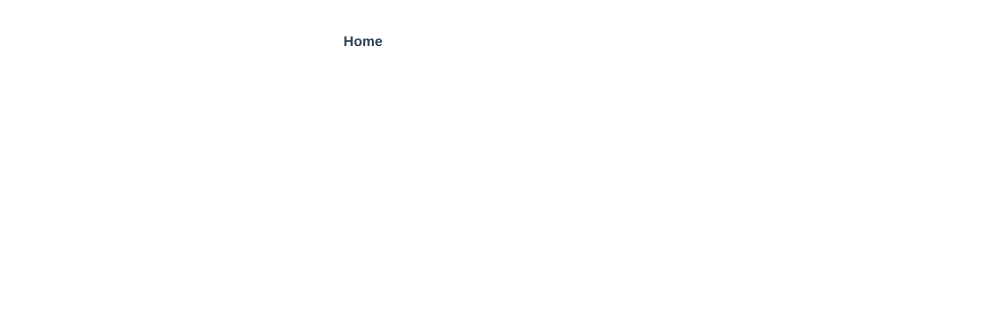
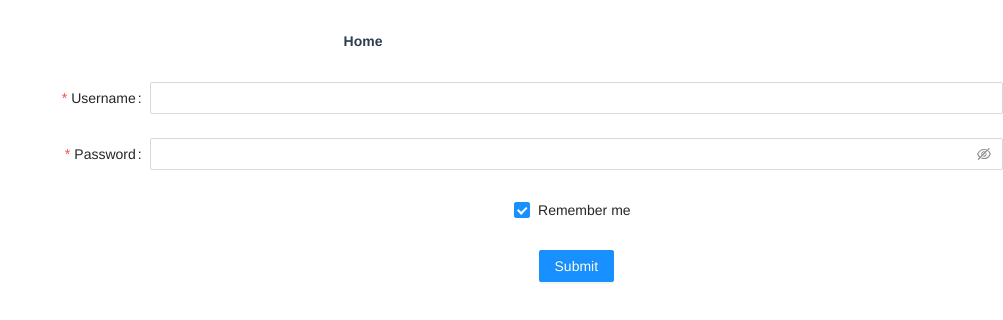
Before and after one commit to monpro/TicketEase, a Vue app in the folder web/: page /login in a window 1280 px wide. Before the commit this address had no page. Shown: the top 320 px of the page, without its empty margins (277-1280 px from the left). Built offline with nearby package versions, Linux system fonts and the light colour scheme.

Commit message:
add a LoginView component

```diff
--- a/web/src/router/index.js
+++ b/web/src/router/index.js
@@ -7,6 +7,10 @@
     name: "home",
     component: HomeView,
   },
+  {
+    path: "/login",
+    component: () => import("../views/LoginView.vue"),
+  },
 ];
 
 const router = createRouter({
--- /dev/null
+++ b/web/src/views/LoginView.vue
@@ -0,0 +1,61 @@
+<template>
+  <a-form
+    :model="formState"
+    name="basic"
+    :label-col="{ span: 8 }"
+    :wrapper-col="{ span: 16 }"
+    autocomplete="off"
+    @finish="onFinish"
+    @finishFailed="onFinishFailed"
+  >
+    <a-form-item
+      label="Username"
+      name="username"
+      :rules="[{ required: true, message: 'Please input your username!' }]"
+    >
+      <a-input v-model:value="formState.username" />
+    </a-form-item>
+
+    <a-form-item
+      label="Password"
+      name="password"
+      :rules="[{ required: true, message: 'Please input your password!' }]"
+    >
+      <a-input-password v-model:value="formState.password" />
+    </a-form-item>
+
+    <a-form-item name="remember" :wrapper-col="{ offset: 8, span: 16 }">
+      <a-checkbox v-model:checked="formState.remember">Remember me</a-checkbox>
+    </a-form-item>
+
+    <a-form-item :wrapper-col="{ offset: 8, span: 16 }">
+      <a-button type="primary" html-type="submit">Submit</a-button>
+    </a-form-item>
+  </a-form>
+</template>
+
+<script>
+import { defineComponent, reactive } from "vue";
+export default defineComponent({
+  setup() {
+    const formState = reactive({
+      username: "",
+      password: "",
+      remember: true,
+    });
+    const onFinish = (values) => {
+      console.log("Success:", values);
+    };
+    const onFinishFailed = (errorInfo) => {
+      console.log("Failed:", errorInfo);
+    };
+    return {
+      formState,
+      onFinish,
+      onFinishFailed,
+    };
+  },
+});
+</script>
+
+<style></style>
```
